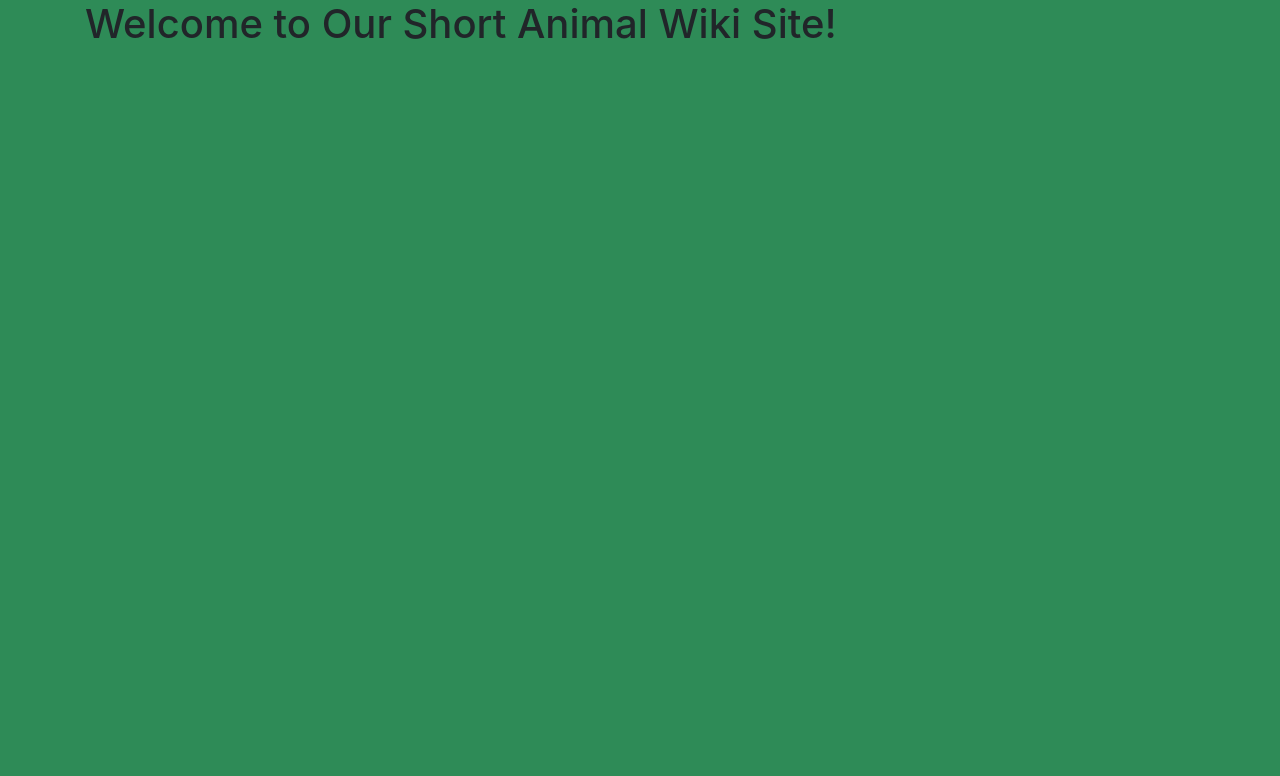
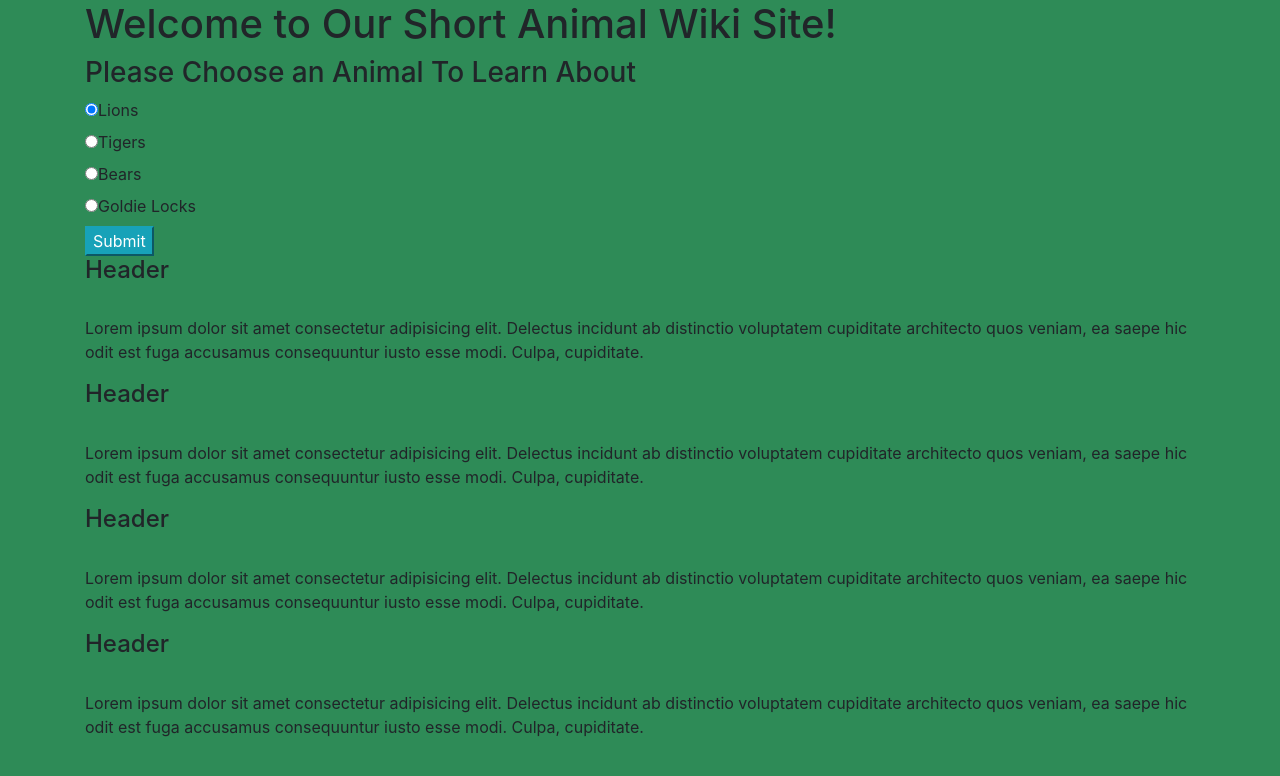
Before and after one commit to rjashby/animal-wiki, a plain HTML site: page index.html in a window 1280 px wide. Drawn offline with Linux system fonts and the light colour scheme.

Commit message:
add divs and lorem for animal facts to show
Co-authored by:Petia Kortcheva<peetiak@gmail.com>

```diff
--- a/index.html
+++ b/index.html
@@ -7,11 +7,57 @@
   <link href="css/styles.css" rel="stylesheet" type="text/css" media="all">
   <script src="js/jquery-3.6.0.js"></script>
   <script src="js/scripts.js"></script>
-  <title>Document</title>
+  <title>Animal Wiki Site</title>
 </head>
 <body>
   <div class="container">
     <h1>Welcome to Our Short Animal Wiki Site!</h1>
+    <h3>Please Choose an Animal To Learn About</h3>
+    <form id="animalForm">
+      <div class="radio">
+        <label for="Lions">
+          <input type="radio" value="Lions" checked>Lions
+        </label>
+      </div>
+      <div class="radio">
+        <label for="Tigers">
+          <input type="radio" value="Tigers">Tigers
+        </label>
+      </div>
+      <div class="radio">
+        <label for="Bears">
+          <input type="radio" value="Bears">Bears
+        </label>
+      </div>
+      <div class="radio">
+        <label for="Goldie Locks">
+          <input type="radio" value="Goldie Locks">Goldie Locks
+        </label>
+      </div>
+      <button type="submit" class="btn-info">Submit</button>
+    </form>
+    <div class="show-info">
+      <div id="lionfacts">
+        <h4>Header</h4>
+        <img src="" alt="">
+        <p>Lorem ipsum dolor sit amet consectetur adipisicing elit. Delectus incidunt ab distinctio voluptatem cupiditate architecto quos veniam, ea saepe hic odit est fuga accusamus consequuntur iusto esse modi. Culpa, cupiditate.</p>
+      </div>
+      <div id="tigerfacts">
+        <h4>Header</h4>
+        <img src="" alt="">
+        <p>Lorem ipsum dolor sit amet consectetur adipisicing elit. Delectus incidunt ab distinctio voluptatem cupiditate architecto quos veniam, ea saepe hic odit est fuga accusamus consequuntur iusto esse modi. Culpa, cupiditate.</p>
+      </div>
+      <div id="bearfacts">
+        <h4>Header</h4>
+        <img src="" alt="">
+        <p>Lorem ipsum dolor sit amet consectetur adipisicing elit. Delectus incidunt ab distinctio voluptatem cupiditate architecto quos veniam, ea saepe hic odit est fuga accusamus consequuntur iusto esse modi. Culpa, cupiditate.</p>
+      </div>
+      <div id="goldie">
+        <h4>Header</h4>
+        <img src="" alt="">
+        <p>Lorem ipsum dolor sit amet consectetur adipisicing elit. Delectus incidunt ab distinctio voluptatem cupiditate architecto quos veniam, ea saepe hic odit est fuga accusamus consequuntur iusto esse modi. Culpa, cupiditate.</p>
+      </div>
+    </div>
   </div>
 </body>
 </html>
```
